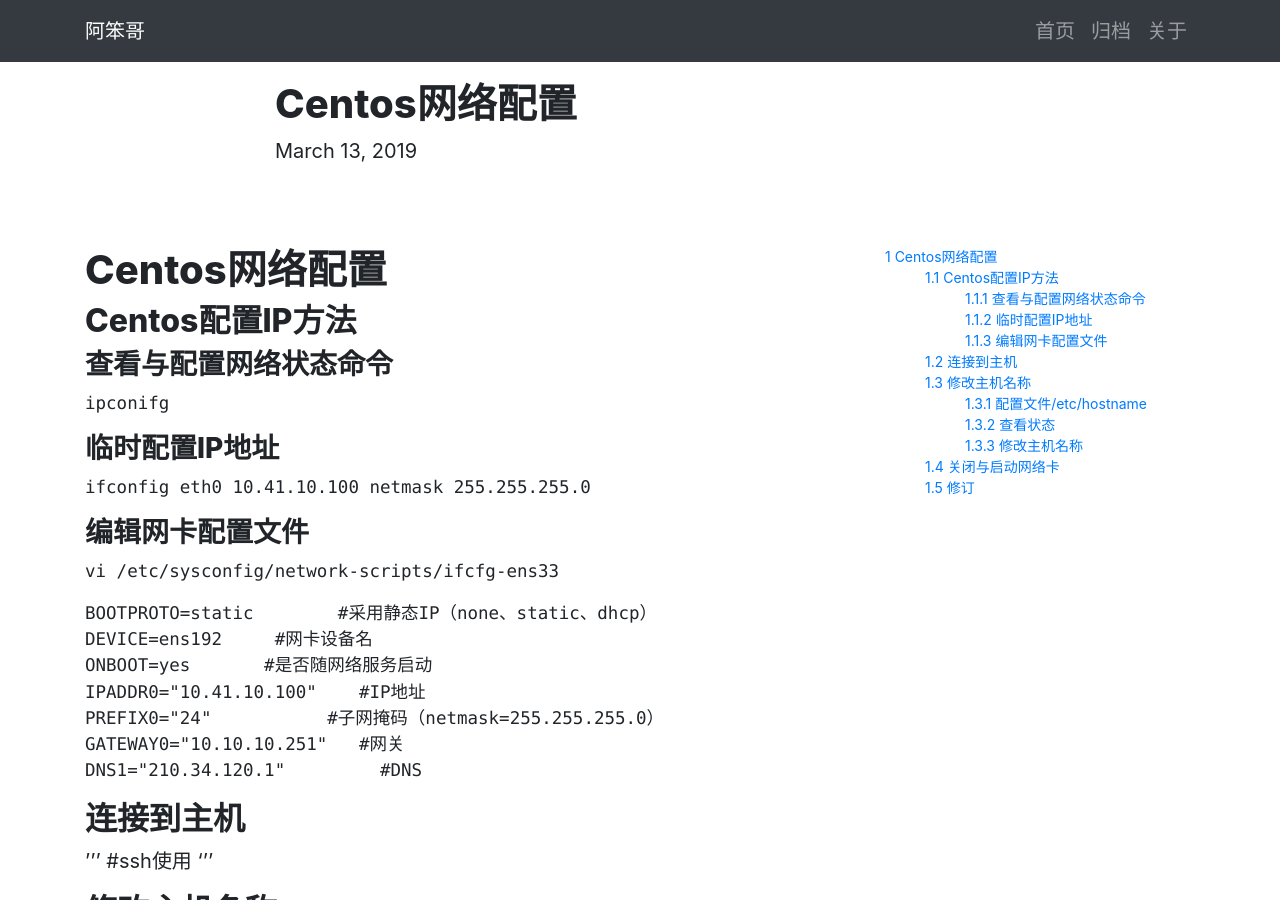
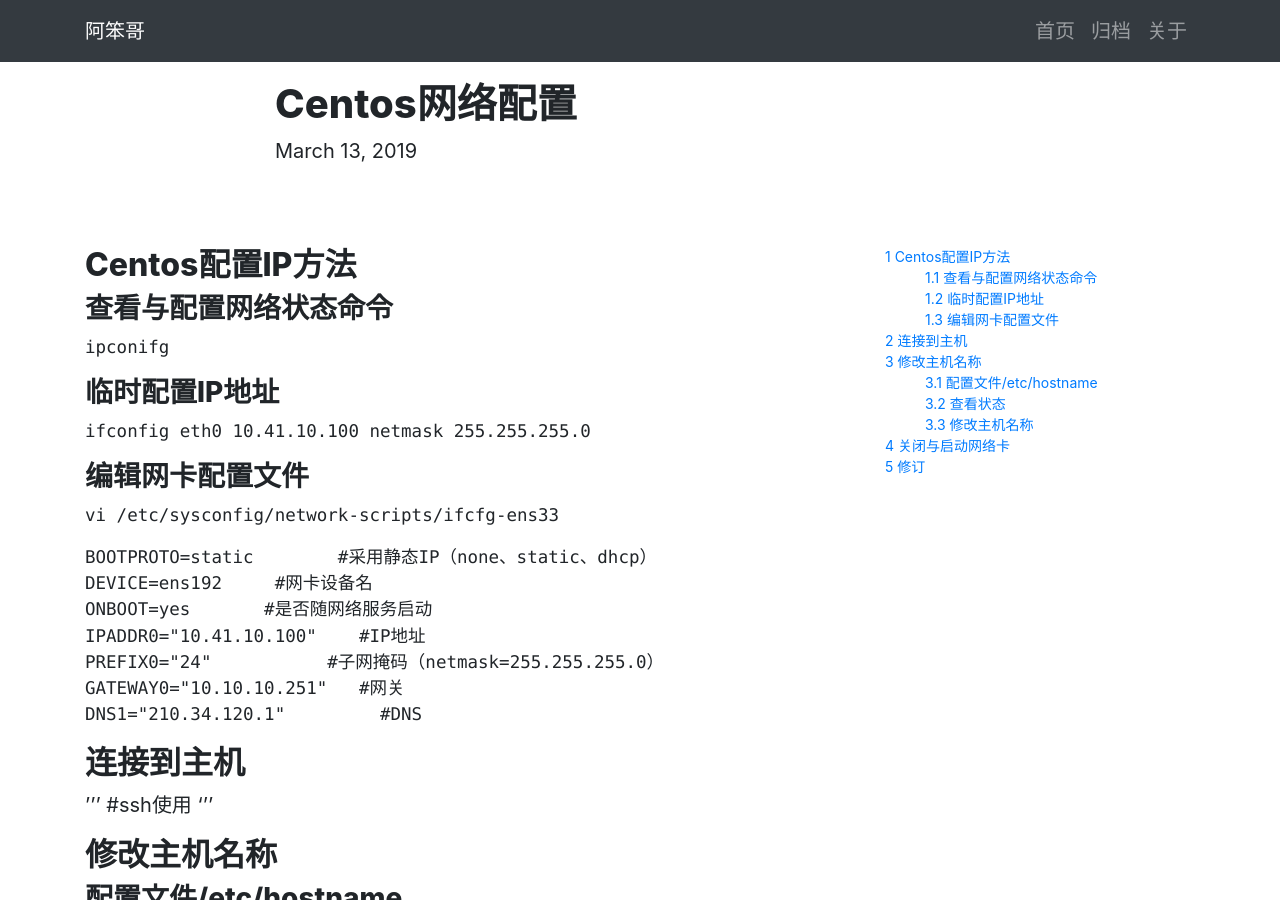
Before and after one commit to abanger/abanger.github.io, a Jekyll site: the page built from _posts/2019-03-13-CentOS-network-how-to.md, in a window 1280 px wide and 900 px high. Built offline with Jekyll 4.4.1, drawn with Linux system fonts in a browser that asks for light colours.

Commit message:
Update 2019-03-13-CentOS-network-how-to.md

```diff
--- a/_posts/2019-03-13-CentOS-network-how-to.md
+++ b/_posts/2019-03-13-CentOS-network-how-to.md
@@ -7,7 +7,6 @@
 
 
 
-# Centos网络配置
 
 ## Centos配置IP方法
 
```
